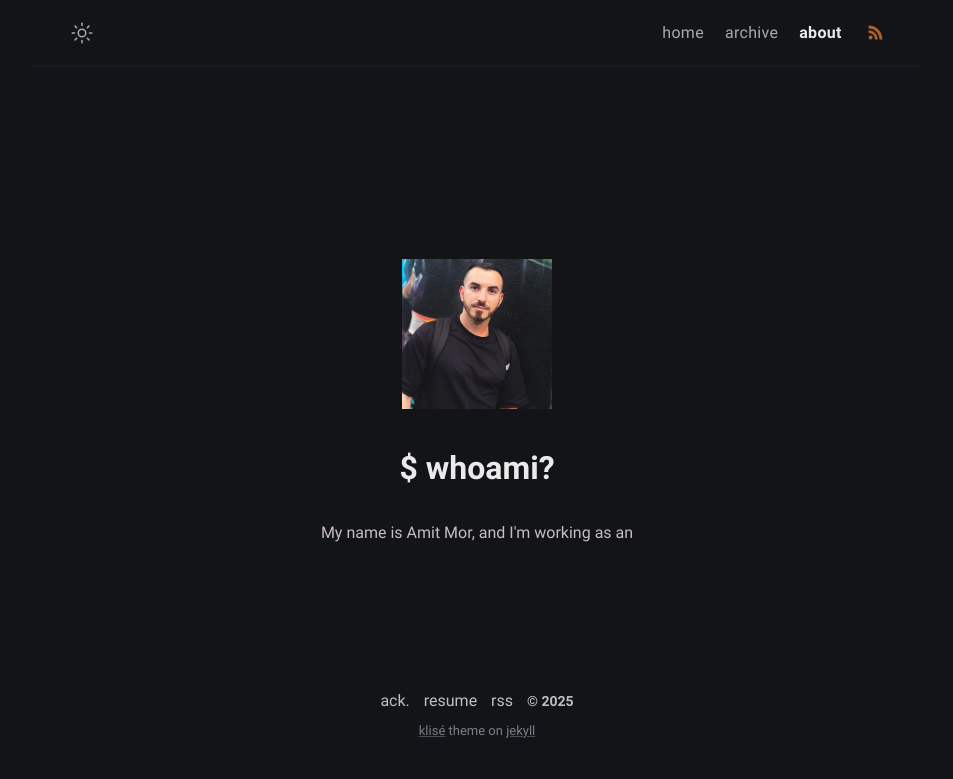
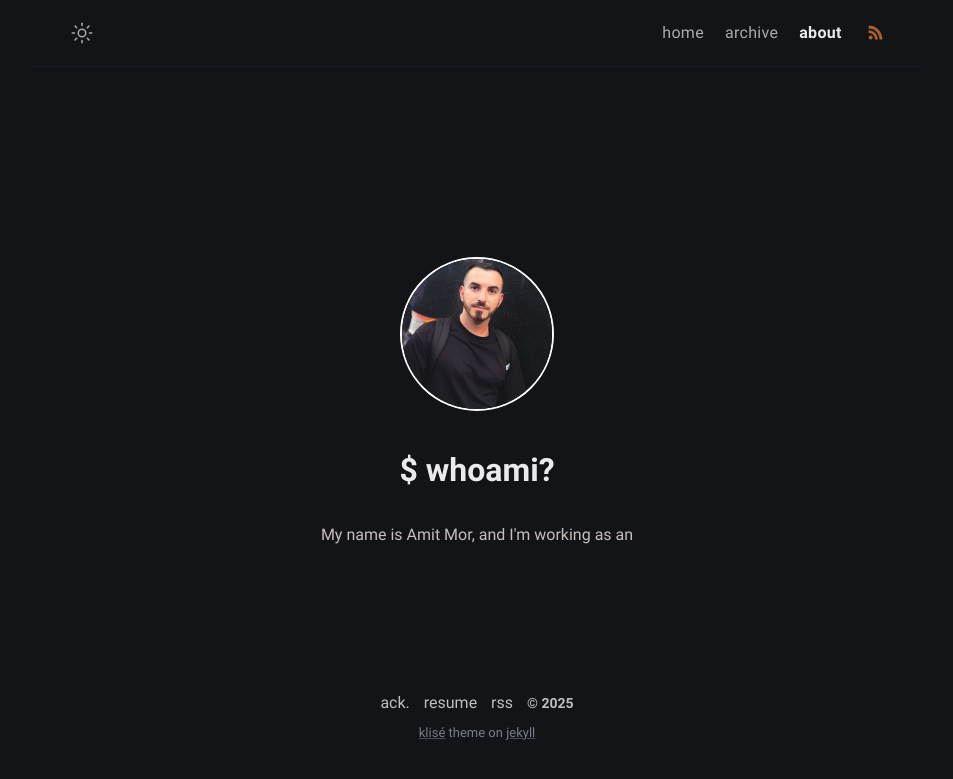
Before and after one commit to Extravenger/extravenger.github.io, a Jekyll site: the page built from about.md, in a window 1280 px wide. Shown: the top 779 px of the page, without its empty margins (163-1116 px from the left). Built offline with Jekyll 4.4.1, drawn with Linux system fonts in a browser that asks for light colours.

Commit message:
Update about.html

```diff
--- a/_layouts/about.html
+++ b/_layouts/about.html
@@ -30,8 +30,8 @@
   <div class="wrapper">
     <main aria-label="Content">
       <div class="centered-content">
-        <!-- Image to be displayed above text -->
-        <img src="https://extravenger.github.io/assets/img/anonymous.png" alt="Image" id="profile-image" class="profile-image" />
+        <!-- Image with rounded edges -->
+        <img src="https://extravenger.github.io/assets/img/anonymous.png" alt="Profile Image" id="profile-image" class="profile-image" />
 
         <h1 id="title"></h1>
         <p id="description"></p>
@@ -124,11 +124,13 @@
       margin-bottom: 10px; /* Adds space between title and description */
     }
 
-    /* Add styling for the image */
+    /* Add styling for the image with rounded edges */
     .profile-image {
-      max-width: 150px; /* Adjust as per your image size */
+      max-width: 150px; /* Adjust the size as needed */
       height: auto;
-      margin-bottom: 20px; /* Adds space between image and text */
+      margin-bottom: 20px; /* Adds space between the image and text */
+      border-radius: 50%; /* This makes the image round */
+      border: 2px solid #fff; /* Optional: Adds a border around the image */
     }
   </style>
 
```
